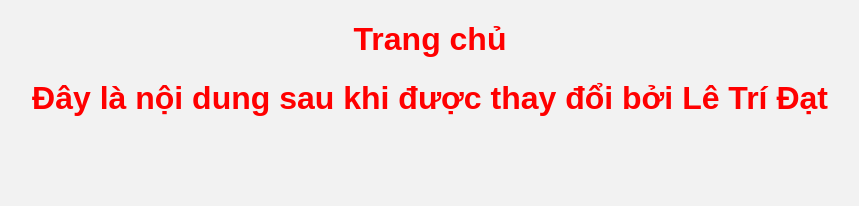
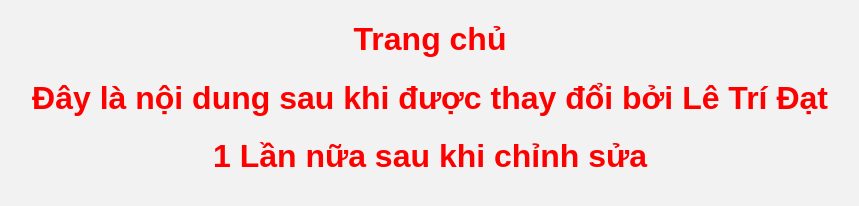
Before and after one commit to nttruongk1/2011064323_nguyentrungtruong, a plain HTML site: page index.html in a window 1280 px wide. Shown: the whole page, without its empty margins (210-1069 px from the left). Drawn offline with Linux system fonts and the light colour scheme.

Commit message:
Chinh sua lan 2

```diff
--- a/index.html
+++ b/index.html
@@ -8,5 +8,6 @@
 <body>
     <h1>Trang chủ</h1>
     <h1>Đây là nội dung sau khi được thay đổi bởi Lê Trí Đạt</h1>
+    <h1>1 Lần nữa sau khi chỉnh sửa</h1>
 </body>
 </html>
```
